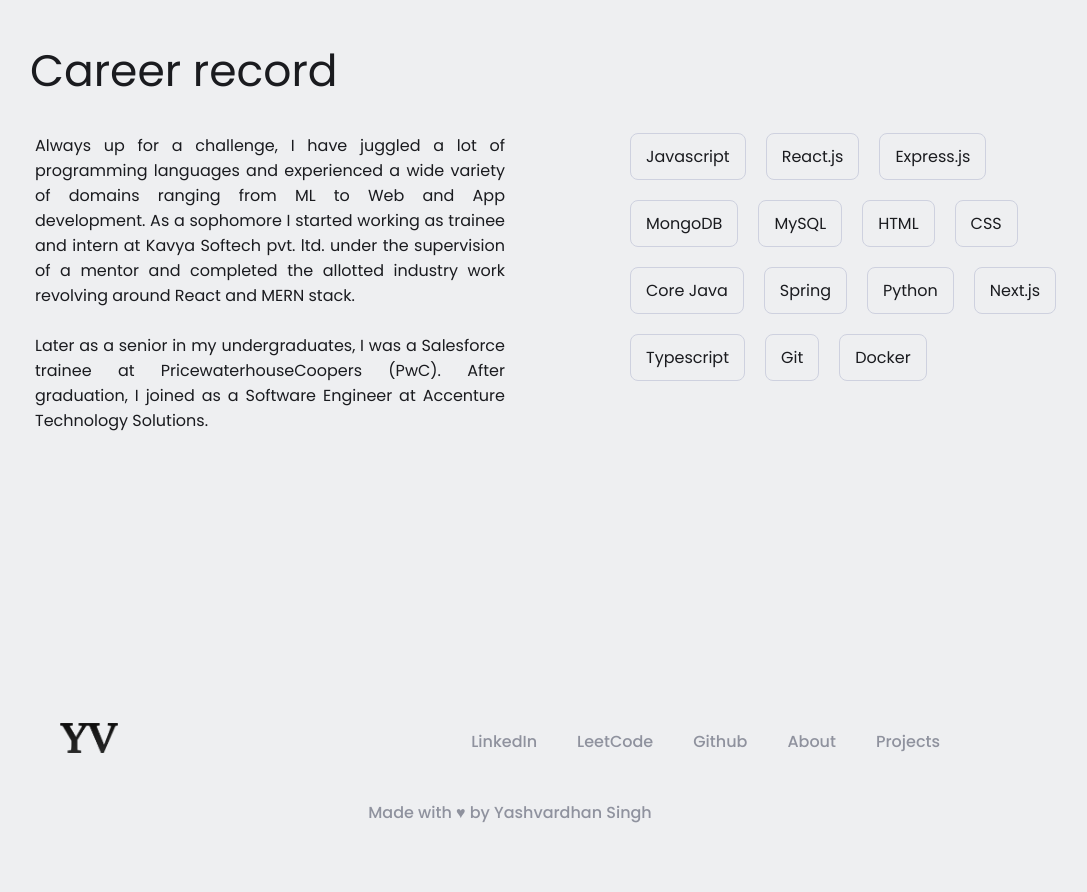
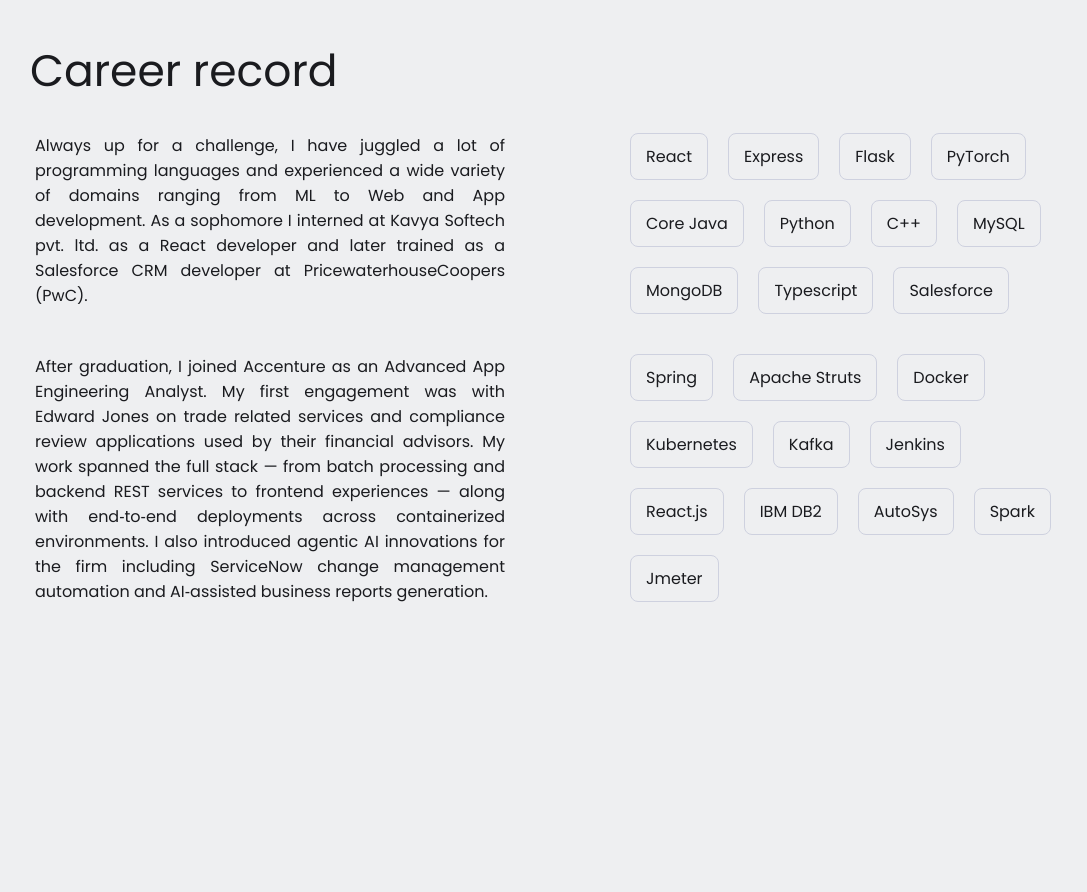
Before and after one commit to yvs2701/yashv-portfolio, a Next.js app: page / in a window 1280 px wide. Shown: the part 772-1664 px from the top of the page, without its empty margins (130-1217 px from the left). Before the commit the page ends 1617 px from the top, so only its background shows below. Built offline with nearby package versions, Linux system fonts and the light colour scheme; no server answers.

Commit message:
verbiage changes and added new pfp

```diff
--- a/pages/index.js
+++ b/pages/index.js
@@ -3,18 +3,29 @@
 import styles from '@/styles/Home.module.css'
 import { Poppins } from 'next/font/google'
 import { Crimson_Pro } from 'next/font/google'
-import userimg from '../public/Yashv-portrait-min.jpeg'
+import userimg from '../public/Yashv-checked-shirt.jpeg'
 
 const poppins = Poppins({ weight: ['300', '400'], style: ['normal'], subsets: ['latin'], display: 'swap' })
 const crimpro = Crimson_Pro({ weight: ['300'], style: ['normal'], subsets: ['latin'], display: 'swap' })
-const skills = ['Javascript', 'React.js', 'Express.js', 'MongoDB', 'MySQL', 'HTML', 'CSS', 'Core Java', 'Spring', 'Python', 'Next.js', 'Typescript', 'Git', 'Docker']
+
+function SkillsList({ skills }) {
+  if (!Array.isArray(skills)) return (<></>)
+
+  return (
+    <>
+      <ul className={styles.skills}>
+        {skills.map((skill, index) => <li key={index}> {skill} </li>)}
+      </ul>
+    </>
+  )
+}
 
 export default function Home() {
   return (
     <>
       <Head>
         <title>Yashvardhan Singh</title>
-        <meta name="description" content="Portoflio for Yashvardhan Singh" />
+        <meta name="description" content="Yashvardhan Singh's portfolio" />
         <meta name="viewport" content="width=device-width, initial-scale=1" />
         <link rel="apple-touch-icon" sizes="180x180" href="/apple-touch-icon.png" />
         <link rel="icon" type="image/png" sizes="32x32" href="/favicon-32x32.png" />
@@ -48,14 +59,16 @@
 
           <div className={styles.career}>
             <p className={styles.history}>
-              Always up for a challenge, I&nbsp;have juggled a lot of programming languages and experienced a wide variety of domains ranging from ML to Web and App development. As a sophomore I&nbsp;started working as trainee and intern at Kavya Softech pvt. ltd. under the supervision of a mentor and completed the allotted industry work revolving around React and MERN stack.
-              <br />
-              <br />
-              Later as a senior in my undergraduates, I&nbsp;was&nbsp;a Salesforce trainee at PricewaterhouseCoopers (PwC). After graduation, I&nbsp;joined as a Software Engineer at Accenture Technology Solutions.
+              Always up for a challenge, I&nbsp;have juggled a lot of programming languages and experienced a wide variety of domains ranging from ML to Web and App development. As&nbsp;a sophomore I&nbsp;interned at Kavya&nbsp;Softech pvt.&nbsp;ltd. as a React developer and later trained as a Salesforce CRM developer at PricewaterhouseCoopers (PwC).
             </p>
+            <SkillsList skills={['React', 'Express', 'Flask', 'PyTorch', 'Core Java', 'Python', 'C++', 'MySQL', 'MongoDB', 'Typescript', 'Salesforce']} />
 
-            <ul className={styles.skills}>{skills.map((skill, index) => <li key={index}> {skill} </li>)} </ul>
-
+          </div>
+          <div className={styles.career}>
+            <p className={styles.history}>
+              After graduation, I&nbsp;joined Accenture as an Advanced&nbsp;App Engineering Analyst. My first engagement was with Edward&nbsp;Jones on trade related services and compliance review applications used by their financial advisors. My work spanned the full stack &mdash; from batch processing and backend REST&nbsp;services to frontend experiences &mdash; along with end&#8209;to&#8209;end deployments across containerized environments. I also introduced agentic AI innovations for the firm including ServiceNow change management automation and AI&#8209;assisted business reports generation.
+            </p>
+            <SkillsList skills={['Spring', 'Apache Struts', 'Docker', 'Kubernetes', 'Kafka', 'Jenkins', 'React.js', 'IBM DB2', 'AutoSys', 'Spark', 'Jmeter']} />
           </div>
 
         </div>
--- a/pages/projects.js
+++ b/pages/projects.js
@@ -137,11 +137,11 @@
       <main className={styles.container}>
         <section className={styles.hero}>
           <h1 className={styles.slogan + ' ' + poppins.className}>
-            A developer&nbsp;passionate about creating&nbsp;polished end&#8209;to&#8209;end products
+            Full&#8209;stack&nbsp;dev passionate about creating polished end&#8209;to&#8209;end products
             {/* &#8209; is the non-breaking hyphen ("-") character */}
           </h1>
           <h2 className={styles.subtitle + ' ' + poppins.className}>
-            Vellore&nbsp;Institute of Technology graduate. Learning about Artificial&nbsp;Intelligence and Machine&nbsp;Learning. Web&nbsp;developer by heart.
+            Vellore&nbsp;Institute of Technology graduate. Interested in Web, Open Source, Artificial Intelligence and Machine Learning.
           </h2>
           <Link href="#work-grid" className={styles.scrollBtn + ' ' + poppins.className} scroll={false}>View Work</Link>
 
--- a/styles/Home.module.css
+++ b/styles/Home.module.css
@@ -155,6 +155,10 @@
         align-self: flex-start;
     }
 
+    .trackrecord>.career:not(:last-child) {
+        margin-bottom: 30px;
+    }
+
     .career>.history {
         padding: 0;
         margin-bottom: 15px;
```
Also changed, not shown: public/Yashv-checked-shirt.jpeg (added), public/Yashv-portrait-min.jpeg (deleted).
